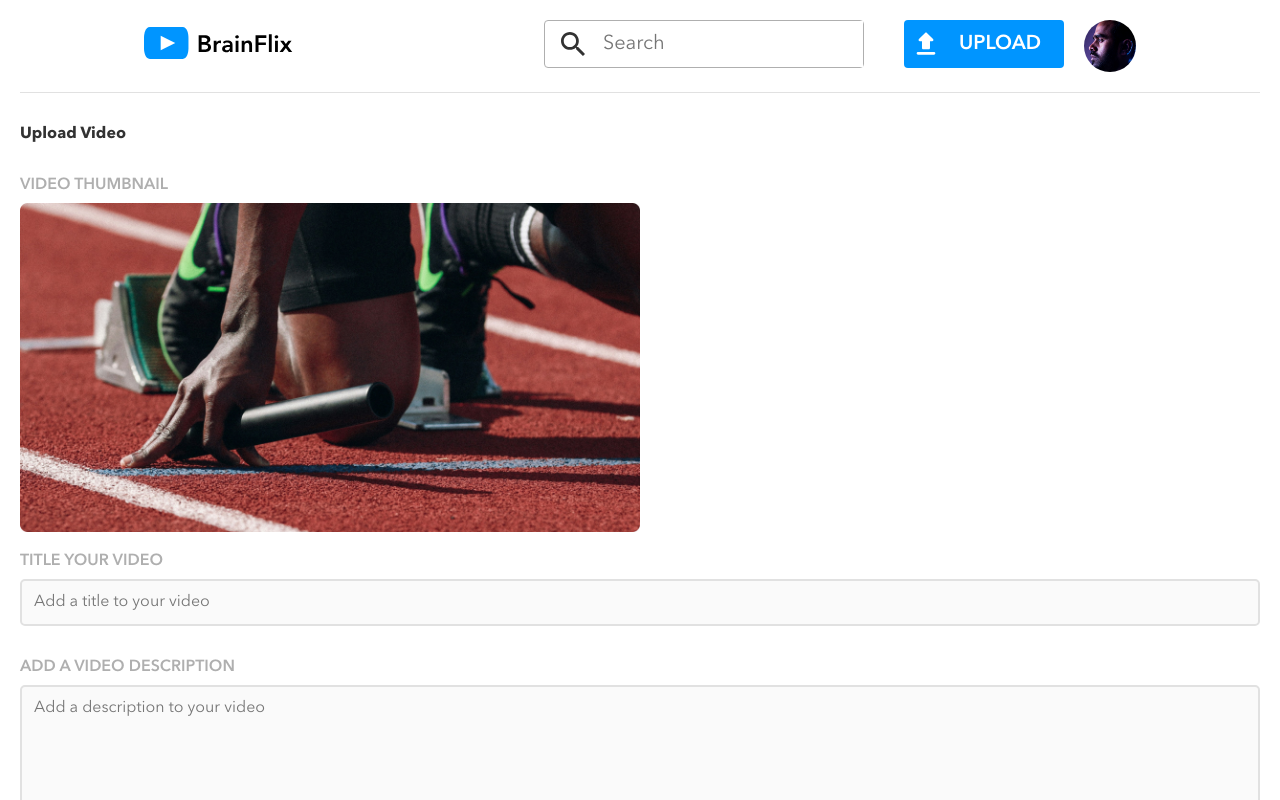
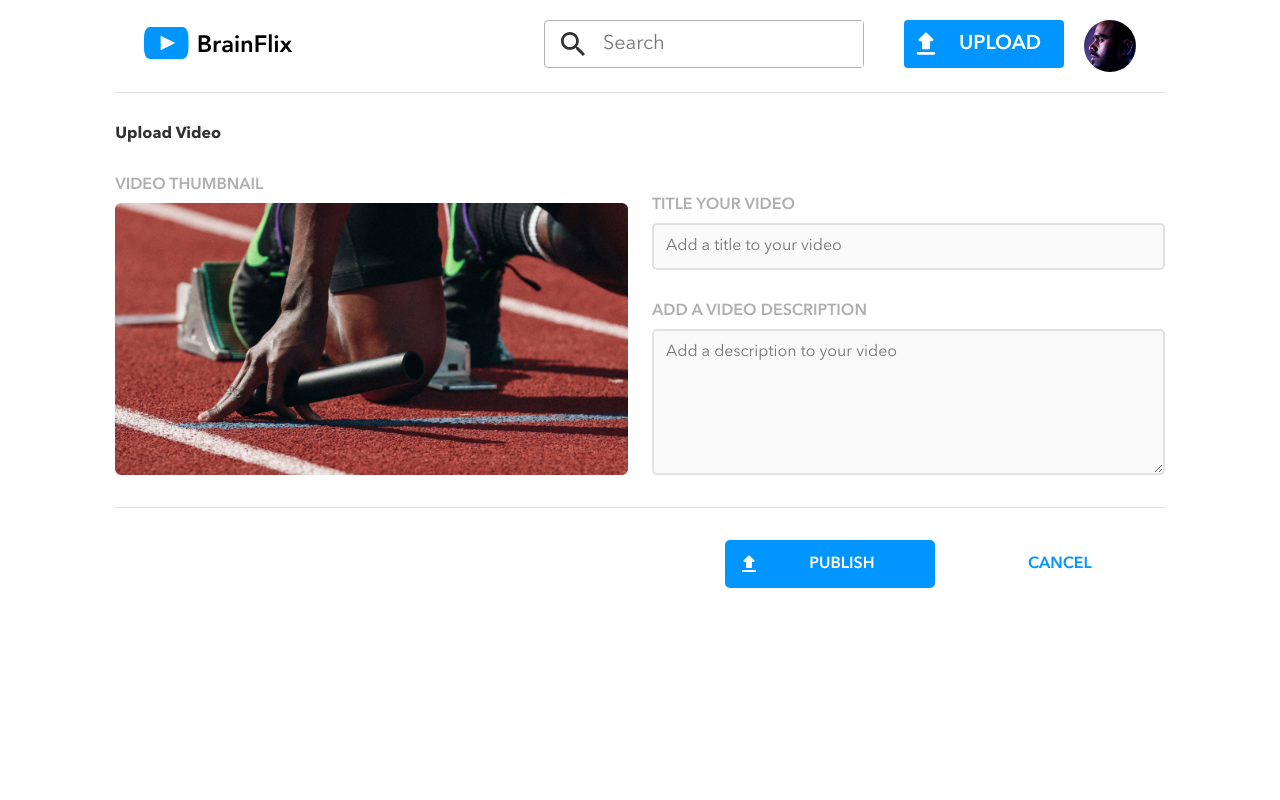
Before and after one commit to albertoleong/alberto-leong-brainflix, a React (Create React App) app: page /upload in a window 1280 px wide. Shown: the top 800 px of the page. Built offline with nearby package versions, Linux system fonts and the light colour scheme.

Commit message:
desktop styling

```diff
--- a/src/pages/UploadPage/UploadPage.scss
+++ b/src/pages/UploadPage/UploadPage.scss
@@ -6,6 +6,11 @@
     flex-direction: column;
     margin: 1.25rem;
     border-top: 1px solid $mercury;
+
+    @include desktop {
+        margin-left:  9vw;
+        margin-right: 9vw;
+    }
 
     &__heading {
         padding-top: 2rem;
@@ -27,11 +32,19 @@
             @include tablet {
                 border-bottom: 1px solid $mercury;
             }
+            @include desktop {
+                flex-direction: row;
+                gap: 1.5rem;
+            }
         }
             &__thumbnail {
                 display: flex;
                 flex-direction: column;
                 gap: .5rem;
+
+                @include desktop {
+                    width: 100%;
+                }
             }
                 &__title {
                     @include text;
@@ -45,11 +58,18 @@
                     @include tablet {
                         width: 50%;
                     }
+                    @include desktop {
+                        width: 100%;
+                    }
                 }
             &__info {
                 display: flex;
                 flex-direction: column;
                 padding-top: 1.25rem;
+
+                @include desktop {
+                    width: 100%;
+                }
             }
 
                 &__title--info {
@@ -79,6 +99,10 @@
                     color: black;
 
                     @include text;
+
+                    @include desktop {
+                        height: 100%;
+                    }
                 }
 
         &__buttons {
@@ -110,6 +134,9 @@
                 }
 
             }
+            &__submit:hover {
+                background-color: $dark-blue;
+            }
                 &__icon {
                     height: 1.5rem;
                 }
```
